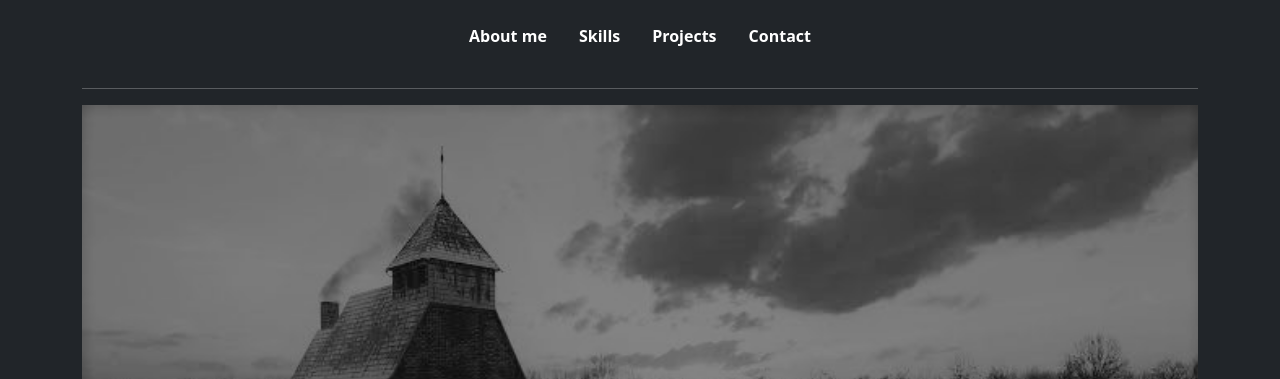
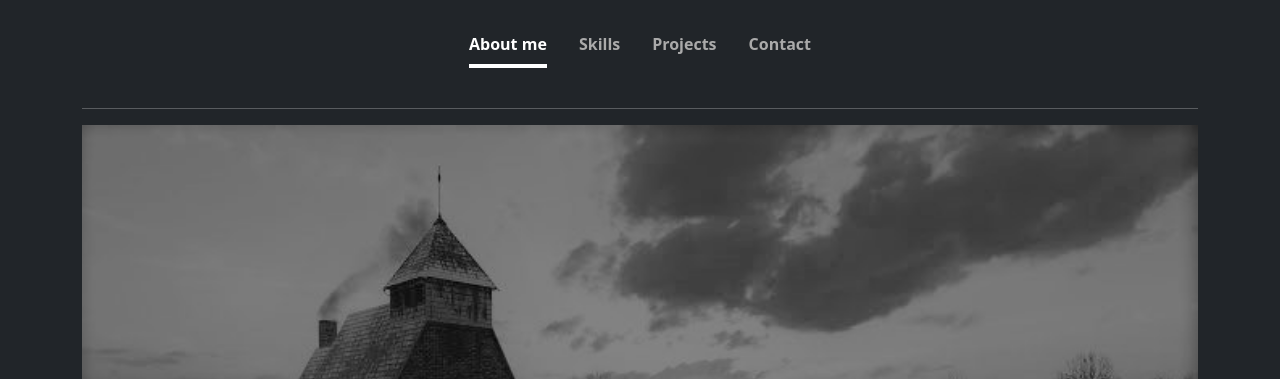
Before and after one commit to kwaneleshelembe/portfolio, a website: page index.html in a window 1280 px wide. Both pictures are taken after a click on the link "About me". Shown: the top 379 px of the page. Drawn offline with Linux system fonts and the light colour scheme.

Commit message:
add active class functionality to navbar items

```diff
--- a/css/styles.css
+++ b/css/styles.css
@@ -1,16 +1,27 @@
-nav a{
+.link{
 	margin: 1em;
 	text-decoration: none;
-	color: #fff;
+	color: #aaa;
 	transition: 500ms;
 }
 
-nav a:hover{
-	color: #aaa;
+.link:hover{
+	color: #fff;
+}
+
+.active{
+	color: white;
+}
+
+.active:after{
+	content: "";
+	display: block;
+	border: 2px solid white;
+	margin-top: 8px;
 }
 
 #cover{
-	height: 90vh;
+	height: 600px;
 	background-image: url("../images/images (3).jpeg");
 	background-size: cover;
 	padding-top: 300px;
--- a/index.html
+++ b/index.html
@@ -9,11 +9,11 @@
 </head>
 <body class="text-bg-dark">
 	<header class="container">
-		<nav class="nav justify-content-center p-2 fw-bold">
-			<a href="#">About me</a>
-			<a href="#">Skills</a>
-			<a href="#">Projects</a>
-			<a href="#">Contact</a>
+		<nav class="nav justify-content-center pt-3 p-2 fw-bold">
+			<a class="link" href="#">About me</a>
+			<a class="link" href="#">Skills</a>
+			<a class="link" href="#">Projects</a>
+			<a class="link" href="#">Contact</a>
 		</nav>
 		<hr/>
 		<div id="cover" class="text-center">
--- a/js/index.js
+++ b/js/index.js
@@ -0,0 +1,10 @@
+let links=document.querySelectorAll(".link");
+
+for (var i = 0; i < links.length; i++) {
+	links[i].onclick=(event)=>{
+		for (var i = 0; i < links.length; i++) {
+			links[i].classList.remove("active");
+		}
+		event.target.classList.add("active");
+	}
+}
```
